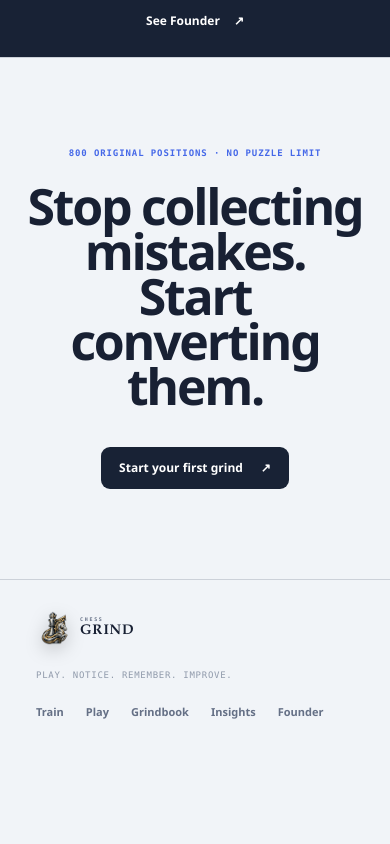
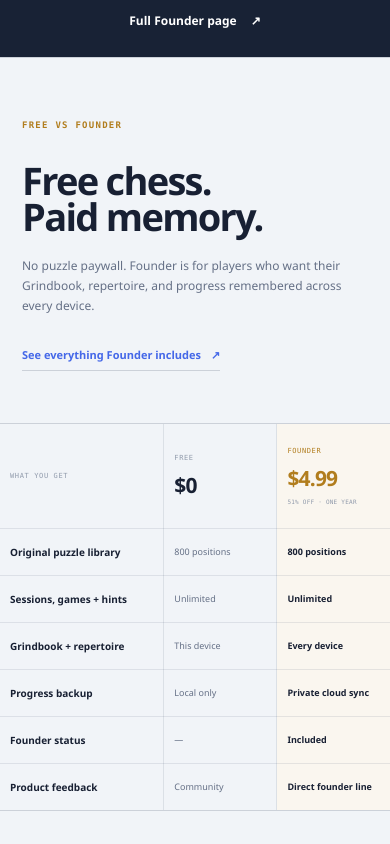
Before and after one commit to shubhambhar007/ChessGrind, a Next.js app: page / in a window 390 px wide. Shown: the part 5960-6804 px from the top of the page. Before the commit the page ends 6710 px from the top, so only its background shows below. Built offline with nearby package versions, Linux system fonts and the light colour scheme; no server answers.

Commit message:
Show plan comparison on landing page

```diff
--- a/app/globals.css
+++ b/app/globals.css
@@ -820,6 +820,14 @@ button:focus-visible {
 .cg-editorial-founder h2 { margin: 0; font-size: clamp(34px, 3.5vw, 50px); line-height: .96; }
 .cg-editorial-founder p { max-width: 550px; margin: 20px 0 0; color: var(--secondary); font-size: 12px; line-height: 1.65; }
 .cg-editorial-founder > a { display: flex; align-items: center; justify-content: center; gap: 14px; color: var(--button-text); background: var(--button); font-size: 12px; font-weight: 750; }
+.cg-editorial-comparison { display: grid; width: min(100% - 48px, 1180px); margin: 0 auto; grid-template-columns: .72fr 1.28fr; border: 1px solid var(--line-strong); border-bottom: 0; }
+.cg-editorial-comparison-copy { padding: 64px 48px; border-right: 1px solid var(--line-strong); }
+.cg-editorial-comparison-copy > span { color: var(--brass); font: 700 9px var(--font-score); letter-spacing: .14em; }
+.cg-editorial-comparison-copy h2 { margin: 28px 0 0; font-size: clamp(38px, 4vw, 57px); line-height: .95; }
+.cg-editorial-comparison-copy p { max-width: 410px; margin: 22px 0 0; color: var(--secondary); font-size: 12px; line-height: 1.7; }
+.cg-editorial-comparison-copy a { display: inline-flex; gap: 10px; margin-top: 30px; border-bottom: 1px solid var(--line-strong); padding-bottom: 7px; color: var(--accent); font-size: 11px; font-weight: 700; }
+.cg-editorial-comparison-table thead th { height: 102px; }
+.cg-editorial-comparison-table tbody tr:last-child > * { border-bottom: 0; }
 
 .cg-editorial-final { padding: 110px 60px; border-top: 1px solid var(--line-strong); text-align: center; }
 .cg-editorial-final p { color: var(--accent); font: 700 9px var(--font-score); letter-spacing: 0.1em; text-transform: uppercase; }
@@ -838,6 +846,8 @@ button:focus-visible {
   .cg-editorial-memory { grid-template-columns: 1fr; }
   .cg-editorial-founder { grid-template-columns: .7fr 1.3fr; }
   .cg-editorial-founder > a { grid-column: 1 / -1; min-height: 72px; }
+  .cg-editorial-comparison { grid-template-columns: 1fr; }
+  .cg-editorial-comparison-copy { border-right: 0; border-bottom: 1px solid var(--line-strong); }
 }
 
 @media (max-width: 640px) {
@@ -852,6 +862,7 @@ button:focus-visible {
   .cg-editorial-lab,
   .cg-editorial-final,
   .cg-editorial-founder,
+  .cg-editorial-comparison,
   .cg-editorial-footer { width: 100%; border-right: 0; border-left: 0; }
   .cg-editorial-hero-copy { min-height: 570px; padding: 70px 22px 48px; }
   .cg-editorial-hero h1 { max-width: 100%; font-size: clamp(48px, 14.5vw, 58px); }
@@ -892,6 +903,7 @@ button:focus-visible {
   .cg-editorial-founder > div { border-right: 0; border-bottom: 1px solid var(--line-strong); padding: 42px 22px; }
   .cg-editorial-founder > div:first-child { min-height: 205px; }
   .cg-editorial-founder > a { grid-column: auto; }
+  .cg-editorial-comparison-copy { padding: 52px 22px; }
   .cg-editorial-final { padding: 90px 22px; }
   .cg-editorial-final h2 { font-size: 50px; }
   .cg-editorial-footer { align-items: flex-start; flex-direction: column; gap: 24px; }
--- a/app/page.tsx
+++ b/app/page.tsx
@@ -35,6 +35,15 @@ const PRODUCTS = [
     body: "Play a position-aware opponent, review the move ledger, inspect key moments, and save any position worth seeing again.",
     href: "/play", action: "Play a game",
   },
+] as const;
+
+const LANDING_PLAN_COMPARISON = [
+  ["Original puzzle library", "800 positions", "800 positions"],
+  ["Sessions, games + hints", "Unlimited", "Unlimited"],
+  ["Grindbook + repertoire", "This device", "Every device"],
+  ["Progress backup", "Local only", "Private cloud sync"],
+  ["Founder status", "—", "Included"],
+  ["Product feedback", "Community", "Direct founder line"],
 ] as const;
 
 function ProductVisual({ type }: { type: "train" | "play" }) {
@@ -151,7 +160,38 @@ export default function LandingPage() {
           <small>one year · limited founder price</small>
         </div>
         <div><h2>Keep the board free.<br />Fund the memory.</h2><p>All 800 puzzles stay free. Founder unlocks private cloud sync, the full Grindbook memory layer, and every new puzzle pack we ship this year.</p></div>
-        <Link href="/founder">See Founder <span aria-hidden="true">↗</span></Link>
+        <Link href="/founder">Full Founder page <span aria-hidden="true">↗</span></Link>
+      </section>
+
+      <section className="cg-editorial-comparison" aria-labelledby="landing-plan-title">
+        <div className="cg-editorial-comparison-copy">
+          <span>FREE VS FOUNDER</span>
+          <h2 id="landing-plan-title">Free chess.<br />Paid memory.</h2>
+          <p>No puzzle paywall. Founder is for players who want their Grindbook, repertoire, and progress remembered across every device.</p>
+          <Link href="/founder">See everything Founder includes <span aria-hidden="true">↗</span></Link>
+        </div>
+
+        <div className="cg-founder-comparison-table cg-editorial-comparison-table">
+          <table>
+            <colgroup><col /><col /><col /></colgroup>
+            <thead>
+              <tr>
+                <th scope="col">What you get</th>
+                <th scope="col"><span>Free</span><strong>$0</strong></th>
+                <th scope="col"><span>Founder</span><strong>$4.99</strong><small>51% off · one year</small></th>
+              </tr>
+            </thead>
+            <tbody>
+              {LANDING_PLAN_COMPARISON.map(([feature, free, founder]) => (
+                <tr key={feature}>
+                  <th scope="row">{feature}</th>
+                  <td>{free}</td>
+                  <td>{founder}</td>
+                </tr>
+              ))}
+            </tbody>
+          </table>
+        </div>
       </section>
 
       <section className="cg-editorial-final">
```
